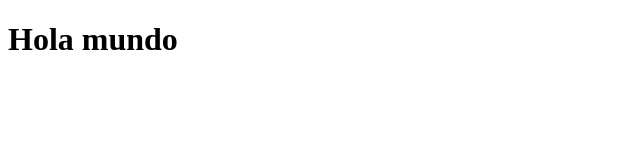
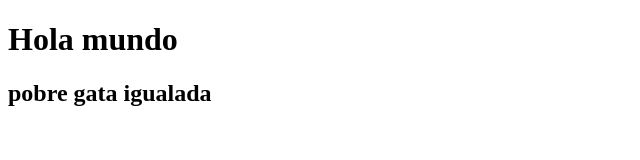
Before and after one commit to Dionel95/aprendiendo-git, a plain HTML site: page index.html in a window 1280 px wide. Shown: the whole page, without its empty margins (0-640 px from the left). Drawn offline with Linux system fonts and the light colour scheme.

Commit message:
pobre gata igualada

```diff
--- a/index.html
+++ b/index.html
@@ -7,5 +7,6 @@
 </head>
 <body>
     <h1>Hola mundo</h1>
+    <h2>pobre gata igualada</h2>
 </body>
 </html>
```
